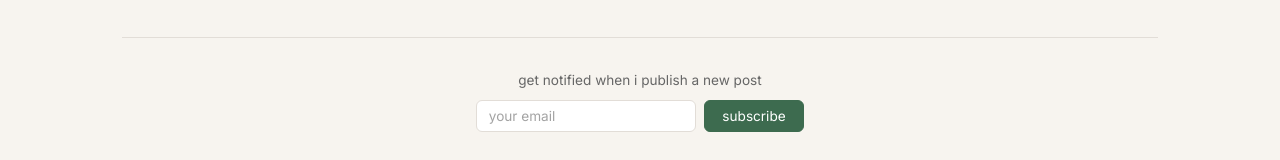
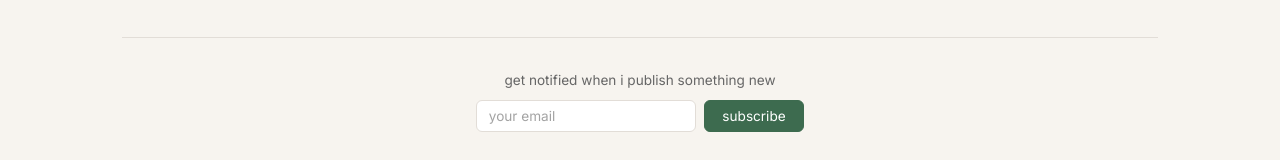
Before and after one commit to lbrown98/elbie-web, a React (Vite) app: page /blog in a window 1280 px wide. Shown: the part 712-872 px from the top of the page. Built offline with nearby package versions, Linux system fonts and the light colour scheme.

Commit message:
newsletter sub wording

```diff
--- a/src/components/NewsletterSignup.jsx
+++ b/src/components/NewsletterSignup.jsx
@@ -27,7 +27,7 @@ function NewsletterSignup() {
 
   return (
     <div className="newsletter">
-      <p className="newsletter-label">get notified when i publish a new post</p>
+      <p className="newsletter-label">get notified when i publish something new</p>
 
       {status === 'success' ? (
         <p className="newsletter-msg newsletter-msg--ok">you're in — thanks for subscribing.</p>
```
